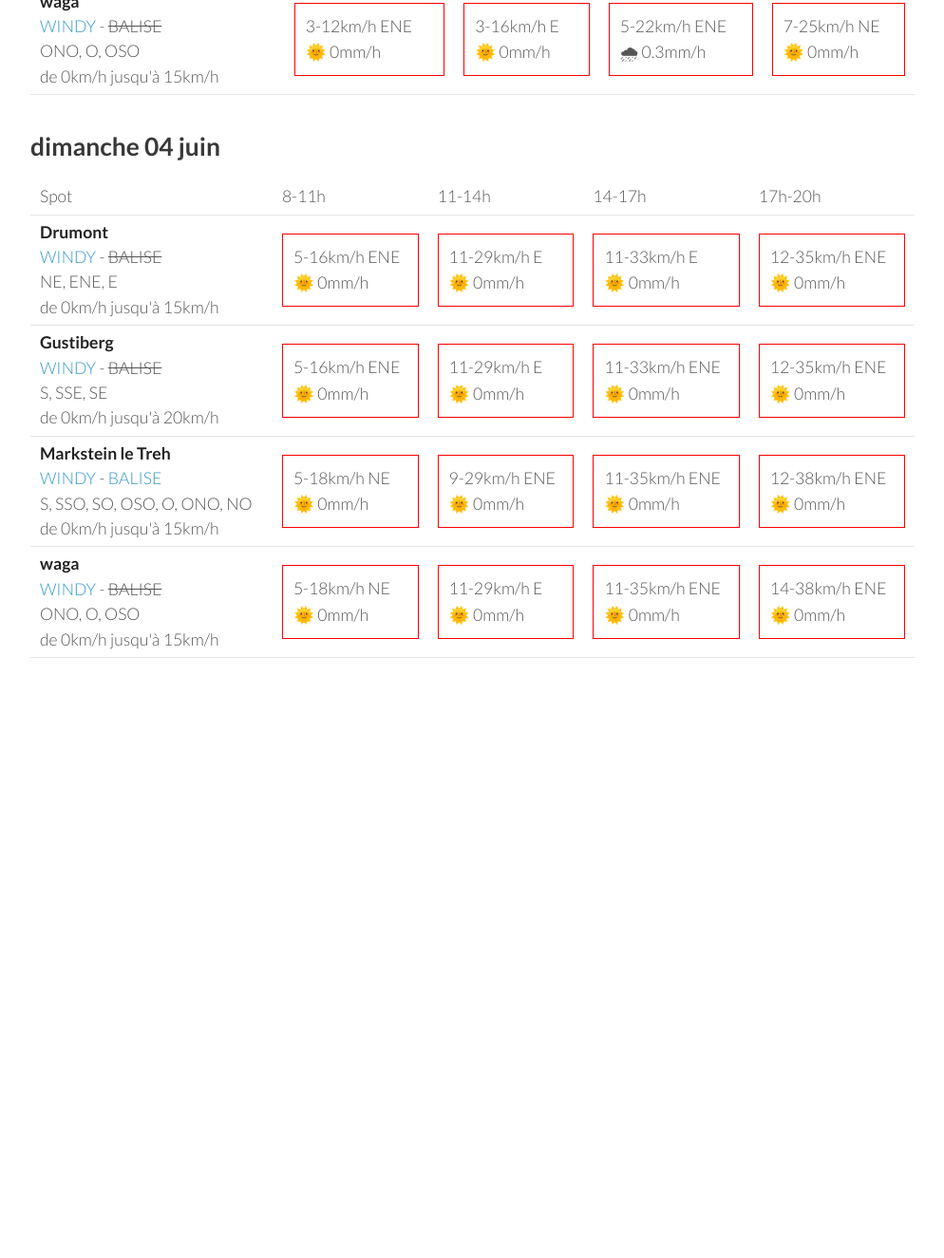
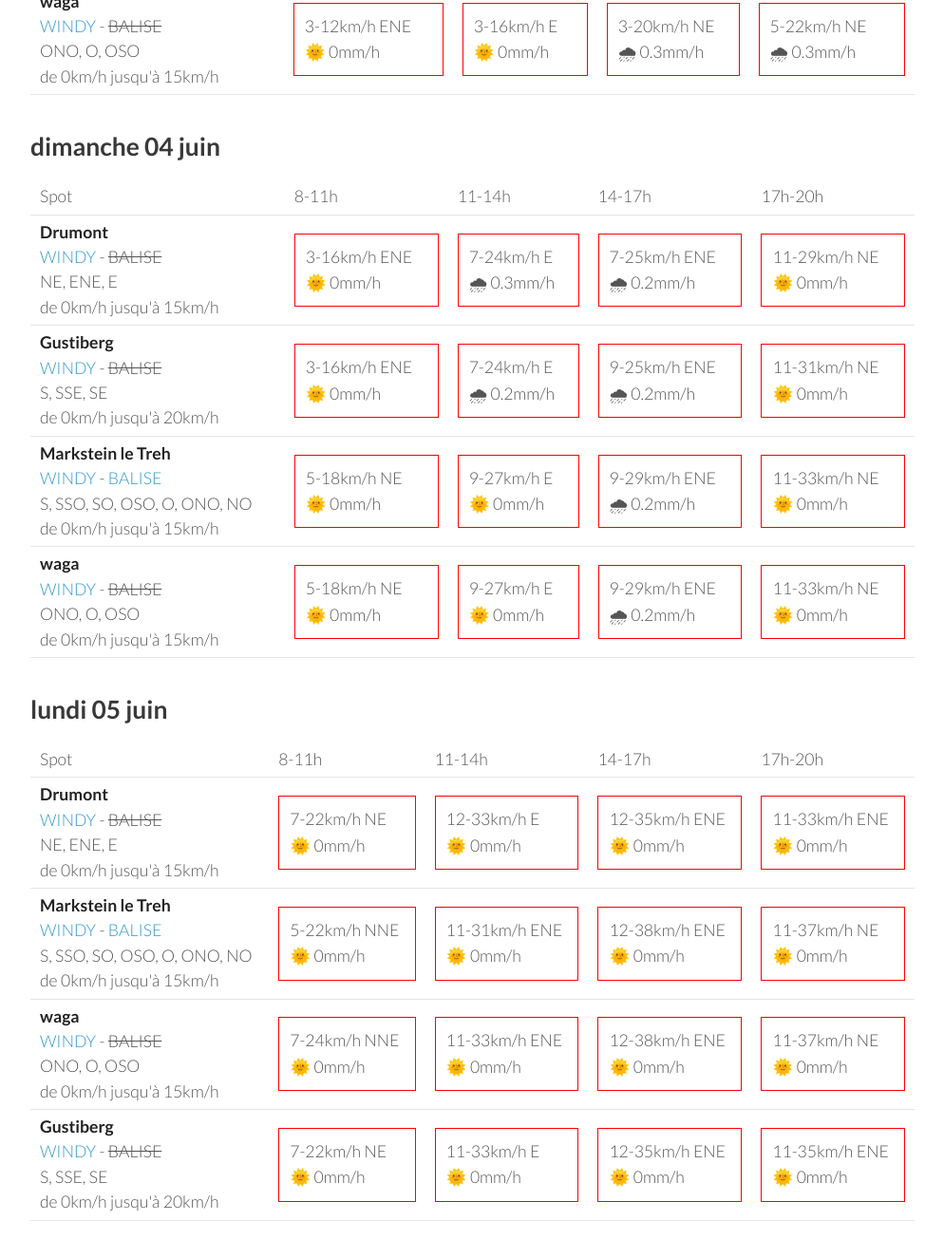
Before and after one commit to parapente-dans-le-nord/parapente-dans-le-nord.github.io, a Jekyll site: the page built from vosges.markdown, in a window 1280 px wide and 1400 px high, scrolled down 2511 px. Shown: the top 1325 px of the window at 95% size, without its empty margins (26-1020 px from the left). Built offline with Jekyll 4.4.1, drawn with Linux system fonts in a browser that asks for light colours; before the commit the page ends 3332 px from its top, so only the background shows below that; some of the changed text lies outside the part shown.

Commit message:
update index.markdown

```diff
--- a/vosges.markdown
+++ b/vosges.markdown
@@ -136,20 +136,20 @@ page mise à jour le mercredi 31 mai 06:16
 <tr>
         <td><strong>Drumont</strong><br><a href="https://windy.com/47.898/6.919?47.687,6.919,9,m:eYYagmG">WINDY</a> - <span class="no-balise"> BALISE </span><br> <span class="vent-favorable">NE, ENE, E</span><br><span class="force-vent">de 0km/h jusqu'à 15km/h</span> </td>
 
-            <td><div class="not-flyable"><p>5-24km/h ENE</p><p>🌞 0mm/h</p></div></td>
+            <td><div class="not-flyable"><p>3-24km/h ENE</p><p>🌞 0mm/h</p></div></td>
             <td><div class="not-flyable"><p>5-18km/h E</p><p>🌞 0mm/h</p></div></td>
             <td><div class="not-flyable"><p>7-24km/h E</p><p>🌞 0mm/h</p></div></td>
-            <td><div class="not-flyable"><p>9-25km/h ENE</p><p>🌞 0mm/h</p></div></td>
+            <td><div class="not-flyable"><p>7-24km/h ENE</p><p>🌞 0mm/h</p></div></td>
 
 
     </tr>
 <tr>
         <td><strong>Gustiberg</strong><br><a href="https://windy.com/47.894/6.934?47.891,6.934,15,m:eYYagmI">WINDY</a> - <span class="no-balise"> BALISE </span><br> <span class="vent-favorable">S, SSE, SE</span><br><span class="force-vent">de 0km/h jusqu'à 20km/h</span> </td>
 
-            <td><div class="not-flyable"><p>5-24km/h ENE</p><p>🌞 0mm/h</p></div></td>
+            <td><div class="not-flyable"><p>3-24km/h ENE</p><p>🌞 0mm/h</p></div></td>
             <td><div class="not-flyable"><p>5-20km/h E</p><p>🌞 0mm/h</p></div></td>
             <td><div class="not-flyable"><p>7-25km/h E</p><p>🌞 0mm/h</p></div></td>
-            <td><div class="not-flyable"><p>9-27km/h ENE</p><p>🌞 0mm/h</p></div></td>
+            <td><div class="not-flyable"><p>9-25km/h ENE</p><p>🌞 0mm/h</p></div></td>
 
 
     </tr>
@@ -158,7 +158,7 @@ page mise à jour le mercredi 31 mai 06:16
 
             <td><div class="not-flyable"><p>5-24km/h NE</p><p>🌞 0mm/h</p></div></td>
             <td><div class="not-flyable"><p>7-24km/h ENE</p><p>🌞 0mm/h</p></div></td>
-            <td><div class="not-flyable"><p>9-27km/h ENE</p><p>🌞 0mm/h</p></div></td>
+            <td><div class="not-flyable"><p>9-29km/h ENE</p><p>🌞 0mm/h</p></div></td>
             <td><div class="not-flyable"><p>11-31km/h ENE</p><p>🌞 0mm/h</p></div></td>
 
 
@@ -168,8 +168,8 @@ page mise à jour le mercredi 31 mai 06:16
 
             <td><div class="not-flyable"><p>5-24km/h NE</p><p>🌞 0mm/h</p></div></td>
             <td><div class="not-flyable"><p>7-24km/h ENE</p><p>🌞 0mm/h</p></div></td>
-            <td><div class="not-flyable"><p>9-27km/h ENE</p><p>🌞 0mm/h</p></div></td>
-            <td><div class="not-flyable"><p>11-31km/h ENE</p><p>🌞 0mm/h</p></div></td>
+            <td><div class="not-flyable"><p>9-29km/h ENE</p><p>🌞 0mm/h</p></div></td>
+            <td><div class="not-flyable"><p>11-29km/h ENE</p><p>🌞 0mm/h</p></div></td>
 
 
     </tr>
@@ -194,8 +194,8 @@ page mise à jour le mercredi 31 mai 06:16
 
             <td><div class="flyable"><p>1-12km/h ENE</p><p>🌞 0mm/h</p></div></td>
             <td><div class="flyable"><p>1-14km/h E</p><p>🌞 0mm/h</p></div></td>
-            <td><div class="not-flyable"><p>1-16km/h NE</p><p>🌧 0.3mm/h</p></div></td>
-            <td><div class="not-flyable"><p>7-22km/h NE</p><p>🌧 0.2mm/h</p></div></td>
+            <td><div class="not-flyable"><p>3-18km/h N</p><p>🌧 0.5mm/h</p></div></td>
+            <td><div class="not-flyable"><p>5-20km/h NNE</p><p>🌧 0.4mm/h</p></div></td>
 
 
     </tr>
@@ -204,8 +204,8 @@ page mise à jour le mercredi 31 mai 06:16
 
             <td><div class="not-flyable"><p>1-12km/h ENE</p><p>🌞 0mm/h</p></div></td>
             <td><div class="not-flyable"><p>1-14km/h E</p><p>🌞 0mm/h</p></div></td>
-            <td><div class="not-flyable"><p>1-18km/h ENE</p><p>🌧 0.3mm/h</p></div></td>
-            <td><div class="not-flyable"><p>7-22km/h NE</p><p>🌧 0.2mm/h</p></div></td>
+            <td><div class="not-flyable"><p>3-18km/h N</p><p>🌧 0.4mm/h</p></div></td>
+            <td><div class="not-flyable"><p>5-20km/h NE</p><p>🌧 0.4mm/h</p></div></td>
 
 
     </tr>
@@ -214,8 +214,8 @@ page mise à jour le mercredi 31 mai 06:16
 
             <td><div class="not-flyable"><p>3-12km/h ENE</p><p>🌞 0mm/h</p></div></td>
             <td><div class="not-flyable"><p>3-18km/h E</p><p>🌞 0mm/h</p></div></td>
-            <td><div class="not-flyable"><p>5-22km/h ENE</p><p>🌧 0.3mm/h</p></div></td>
-            <td><div class="not-flyable"><p>9-25km/h NE</p><p>🌞 0mm/h</p></div></td>
+            <td><div class="not-flyable"><p>3-20km/h NE</p><p>🌧 0.3mm/h</p></div></td>
+            <td><div class="not-flyable"><p>5-22km/h NE</p><p>🌧 0.2mm/h</p></div></td>
 
 
     </tr>
@@ -224,8 +224,8 @@ page mise à jour le mercredi 31 mai 06:16
 
             <td><div class="not-flyable"><p>3-12km/h ENE</p><p>🌞 0mm/h</p></div></td>
             <td><div class="not-flyable"><p>3-16km/h E</p><p>🌞 0mm/h</p></div></td>
-            <td><div class="not-flyable"><p>5-22km/h ENE</p><p>🌧 0.3mm/h</p></div></td>
-            <td><div class="not-flyable"><p>7-25km/h NE</p><p>🌞 0mm/h</p></div></td>
+            <td><div class="not-flyable"><p>3-20km/h NE</p><p>🌧 0.3mm/h</p></div></td>
+            <td><div class="not-flyable"><p>5-22km/h NE</p><p>🌧 0.3mm/h</p></div></td>
 
 
     </tr>
@@ -248,20 +248,20 @@ page mise à jour le mercredi 31 mai 06:16
 <tr>
         <td><strong>Drumont</strong><br><a href="https://windy.com/47.898/6.919?47.687,6.919,9,m:eYYagmG">WINDY</a> - <span class="no-balise"> BALISE </span><br> <span class="vent-favorable">NE, ENE, E</span><br><span class="force-vent">de 0km/h jusqu'à 15km/h</span> </td>
 
-            <td><div class="not-flyable"><p>5-16km/h ENE</p><p>🌞 0mm/h</p></div></td>
-            <td><div class="not-flyable"><p>11-29km/h E</p><p>🌞 0mm/h</p></div></td>
-            <td><div class="not-flyable"><p>11-33km/h E</p><p>🌞 0mm/h</p></div></td>
-            <td><div class="not-flyable"><p>12-35km/h ENE</p><p>🌞 0mm/h</p></div></td>
+            <td><div class="not-flyable"><p>3-16km/h ENE</p><p>🌞 0mm/h</p></div></td>
+            <td><div class="not-flyable"><p>7-24km/h E</p><p>🌧 0.3mm/h</p></div></td>
+            <td><div class="not-flyable"><p>7-25km/h ENE</p><p>🌧 0.2mm/h</p></div></td>
+            <td><div class="not-flyable"><p>11-29km/h NE</p><p>🌞 0mm/h</p></div></td>
 
 
     </tr>
 <tr>
         <td><strong>Gustiberg</strong><br><a href="https://windy.com/47.894/6.934?47.891,6.934,15,m:eYYagmI">WINDY</a> - <span class="no-balise"> BALISE </span><br> <span class="vent-favorable">S, SSE, SE</span><br><span class="force-vent">de 0km/h jusqu'à 20km/h</span> </td>
 
-            <td><div class="not-flyable"><p>5-16km/h ENE</p><p>🌞 0mm/h</p></div></td>
-            <td><div class="not-flyable"><p>11-29km/h E</p><p>🌞 0mm/h</p></div></td>
-            <td><div class="not-flyable"><p>11-33km/h ENE</p><p>🌞 0mm/h</p></div></td>
-            <td><div class="not-flyable"><p>12-35km/h ENE</p><p>🌞 0mm/h</p></div></td>
+            <td><div class="not-flyable"><p>3-16km/h ENE</p><p>🌞 0mm/h</p></div></td>
+            <td><div class="not-flyable"><p>7-24km/h E</p><p>🌧 0.2mm/h</p></div></td>
+            <td><div class="not-flyable"><p>9-25km/h ENE</p><p>🌧 0.2mm/h</p></div></td>
+            <td><div class="not-flyable"><p>11-31km/h NE</p><p>🌞 0mm/h</p></div></td>
 
 
     </tr>
@@ -269,9 +269,9 @@ page mise à jour le mercredi 31 mai 06:16
         <td><strong>Markstein le Treh</strong><br><a href="https://windy.com/47.926/7.012?47.505,7.012,8,m:eY1agmQ">WINDY</a> - <span class=""><a href="http://www.balisemeteo.com/balise.php?idBalise=136">BALISE</a> </span><br> <span class="vent-favorable">S, SSO, SO, OSO, O, ONO, NO</span><br><span class="force-vent">de 0km/h jusqu'à 15km/h</span> </td>
 
             <td><div class="not-flyable"><p>5-18km/h NE</p><p>🌞 0mm/h</p></div></td>
-            <td><div class="not-flyable"><p>9-29km/h ENE</p><p>🌞 0mm/h</p></div></td>
-            <td><div class="not-flyable"><p>11-35km/h ENE</p><p>🌞 0mm/h</p></div></td>
-            <td><div class="not-flyable"><p>12-38km/h ENE</p><p>🌞 0mm/h</p></div></td>
+            <td><div class="not-flyable"><p>9-27km/h E</p><p>🌞 0mm/h</p></div></td>
+            <td><div class="not-flyable"><p>9-29km/h ENE</p><p>🌧 0.2mm/h</p></div></td>
+            <td><div class="not-flyable"><p>11-33km/h NE</p><p>🌞 0mm/h</p></div></td>
 
 
     </tr>
@@ -279,9 +279,9 @@ page mise à jour le mercredi 31 mai 06:16
         <td><strong>waga</strong><br><a href="https://windy.com/47.903/6.996?47.900,6.983,15">WINDY</a> - <span class="no-balise"> BALISE </span><br> <span class="vent-favorable">ONO, O, OSO</span><br><span class="force-vent">de 0km/h jusqu'à 15km/h</span> </td>
 
             <td><div class="not-flyable"><p>5-18km/h NE</p><p>🌞 0mm/h</p></div></td>
-            <td><div class="not-flyable"><p>11-29km/h E</p><p>🌞 0mm/h</p></div></td>
-            <td><div class="not-flyable"><p>11-35km/h ENE</p><p>🌞 0mm/h</p></div></td>
-            <td><div class="not-flyable"><p>14-38km/h ENE</p><p>🌞 0mm/h</p></div></td>
+            <td><div class="not-flyable"><p>9-27km/h E</p><p>🌞 0mm/h</p></div></td>
+            <td><div class="not-flyable"><p>9-29km/h ENE</p><p>🌧 0.2mm/h</p></div></td>
+            <td><div class="not-flyable"><p>11-33km/h NE</p><p>🌞 0mm/h</p></div></td>
 
 
     </tr>
@@ -289,3 +289,59 @@ page mise à jour le mercredi 31 mai 06:16
 </tbody>
 </table>
 {:/}
+## lundi 05 juin
+
+{::nomarkdown}
+<table>
+  <tbody>
+    <tr>
+      <td>Spot</td>
+      <td>8-11h</td>
+      <td>11-14h</td>
+      <td>14-17h</td>
+      <td>17h-20h</td>
+    </tr>
+<tr>
+        <td><strong>Drumont</strong><br><a href="https://windy.com/47.898/6.919?47.687,6.919,9,m:eYYagmG">WINDY</a> - <span class="no-balise"> BALISE </span><br> <span class="vent-favorable">NE, ENE, E</span><br><span class="force-vent">de 0km/h jusqu'à 15km/h</span> </td>
+
+            <td><div class="not-flyable"><p>7-22km/h NE</p><p>🌞 0mm/h</p></div></td>
+            <td><div class="not-flyable"><p>12-33km/h E</p><p>🌞 0mm/h</p></div></td>
+            <td><div class="not-flyable"><p>12-35km/h ENE</p><p>🌞 0mm/h</p></div></td>
+            <td><div class="not-flyable"><p>11-33km/h ENE</p><p>🌞 0mm/h</p></div></td>
+
+
+    </tr>
+<tr>
+        <td><strong>Markstein le Treh</strong><br><a href="https://windy.com/47.926/7.012?47.505,7.012,8,m:eY1agmQ">WINDY</a> - <span class=""><a href="http://www.balisemeteo.com/balise.php?idBalise=136">BALISE</a> </span><br> <span class="vent-favorable">S, SSO, SO, OSO, O, ONO, NO</span><br><span class="force-vent">de 0km/h jusqu'à 15km/h</span> </td>
+
+            <td><div class="not-flyable"><p>5-22km/h NNE</p><p>🌞 0mm/h</p></div></td>
+            <td><div class="not-flyable"><p>11-31km/h ENE</p><p>🌞 0mm/h</p></div></td>
+            <td><div class="not-flyable"><p>12-38km/h ENE</p><p>🌞 0mm/h</p></div></td>
+            <td><div class="not-flyable"><p>11-37km/h NE</p><p>🌞 0mm/h</p></div></td>
+
+
+    </tr>
+<tr>
+        <td><strong>waga</strong><br><a href="https://windy.com/47.903/6.996?47.900,6.983,15">WINDY</a> - <span class="no-balise"> BALISE </span><br> <span class="vent-favorable">ONO, O, OSO</span><br><span class="force-vent">de 0km/h jusqu'à 15km/h</span> </td>
+
+            <td><div class="not-flyable"><p>7-24km/h NNE</p><p>🌞 0mm/h</p></div></td>
+            <td><div class="not-flyable"><p>11-33km/h ENE</p><p>🌞 0mm/h</p></div></td>
+            <td><div class="not-flyable"><p>12-38km/h ENE</p><p>🌞 0mm/h</p></div></td>
+            <td><div class="not-flyable"><p>11-37km/h NE</p><p>🌞 0mm/h</p></div></td>
+
+
+    </tr>
+<tr>
+        <td><strong>Gustiberg</strong><br><a href="https://windy.com/47.894/6.934?47.891,6.934,15,m:eYYagmI">WINDY</a> - <span class="no-balise"> BALISE </span><br> <span class="vent-favorable">S, SSE, SE</span><br><span class="force-vent">de 0km/h jusqu'à 20km/h</span> </td>
+
+            <td><div class="not-flyable"><p>7-22km/h NE</p><p>🌞 0mm/h</p></div></td>
+            <td><div class="not-flyable"><p>11-33km/h E</p><p>🌞 0mm/h</p></div></td>
+            <td><div class="not-flyable"><p>12-35km/h ENE</p><p>🌞 0mm/h</p></div></td>
+            <td><div class="not-flyable"><p>11-35km/h ENE</p><p>🌞 0mm/h</p></div></td>
+
+
+    </tr>
+
+</tbody>
+</table>
+{:/}
```
Also changed, not shown: other parts of vosges.markdown (+1 -1 lines).
